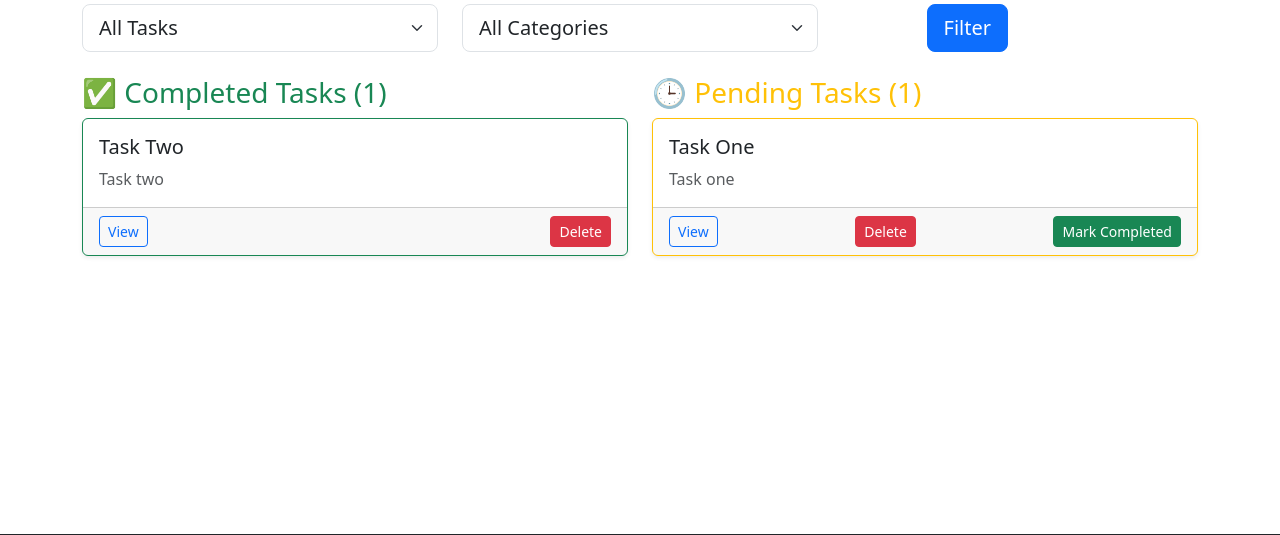
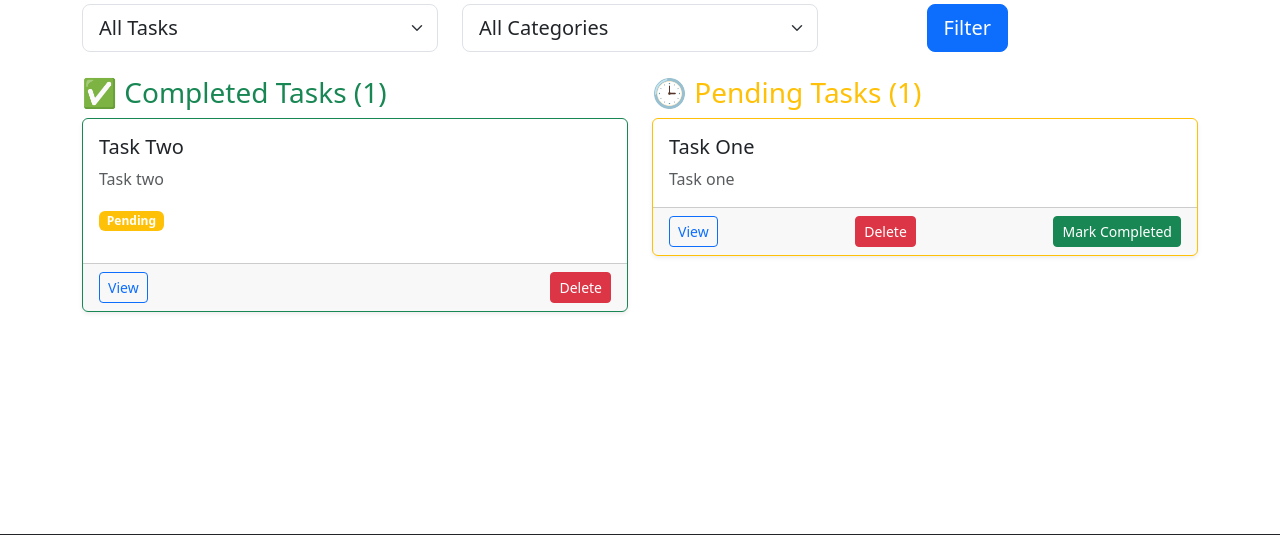
Before and after one commit to seydurrahman/ToDo-App-Python, a Django app: page / in a window 1280 px wide. Shown: the part 194-729 px from the top of the page. Run offline with Django 5.2, Linux system fonts and the light colour scheme; a user stored in the database is signed in; data comes from the database, SQL or seed files in the repository; both versions use the stored data as it was after the commit.

Commit message:
Delete function working done

```diff
--- a/task/templates/task_list.html
+++ b/task/templates/task_list.html
@@ -41,10 +41,15 @@
         <div class="card-body">
           <h5 class="card-title">{{ task.title }}</h5>
           <p class="card-text text-muted">{{ task.description|default:"No description" }}</p>
+          <p class="badge bg-warning">{{task.status}}</p>
         </div>
         <div class="card-footer d-flex justify-content-between">
           <a href="{% url 'task_detail' task.id %}" class="btn btn-outline-primary btn-sm">View</a>
-          <a href="{% url 'task_delete' task.id %}" class="btn btn-danger btn-sm">Delete</a>
+          <form action="{% url 'task_delete' task.id %}" method="post" style="display:inline;">
+  {% csrf_token %}
+  <button type="submit" class="btn btn-danger btn-sm">Delete</button>
+</form>
+
         </div>
       </div>
       {% endif %}
@@ -65,7 +70,10 @@
         </div>
         <div class="card-footer d-flex justify-content-between">
           <a href="{% url 'task_detail' task.id %}" class="btn btn-outline-primary btn-sm">View</a>
-          <a href="{% url 'task_delete' task.id %}" class="btn btn-danger btn-sm">Delete</a>
+          <form action="{% url 'task_delete' task.id %}" method="post" style="display:inline;">
+  {% csrf_token %}
+  <button type="submit" class="btn btn-danger btn-sm">Delete</button>
+</form>
           <a href="{% url 'task_mark_completed' task.id %}" class="btn btn-success btn-sm">Mark Completed</a>
         </div>
       </div>
--- a/task/views.py
+++ b/task/views.py
@@ -53,8 +53,9 @@ def task_detail(request, task_id):
 @login_required
 def task_delete(request, task_id):
     task = get_object_or_404(Task, id=task_id, user=request.user)
-    task.delete()
-    return render(request,"task_list.html")
+    if request.method == "POST":
+        task.delete()
+    return redirect("task_list")
 @login_required
 def task_mark_completed(request,task_id):
     task = get_object_or_404(Task, id=task_id, user=request.user)
```
Also changed, not shown: db.sqlite3.
